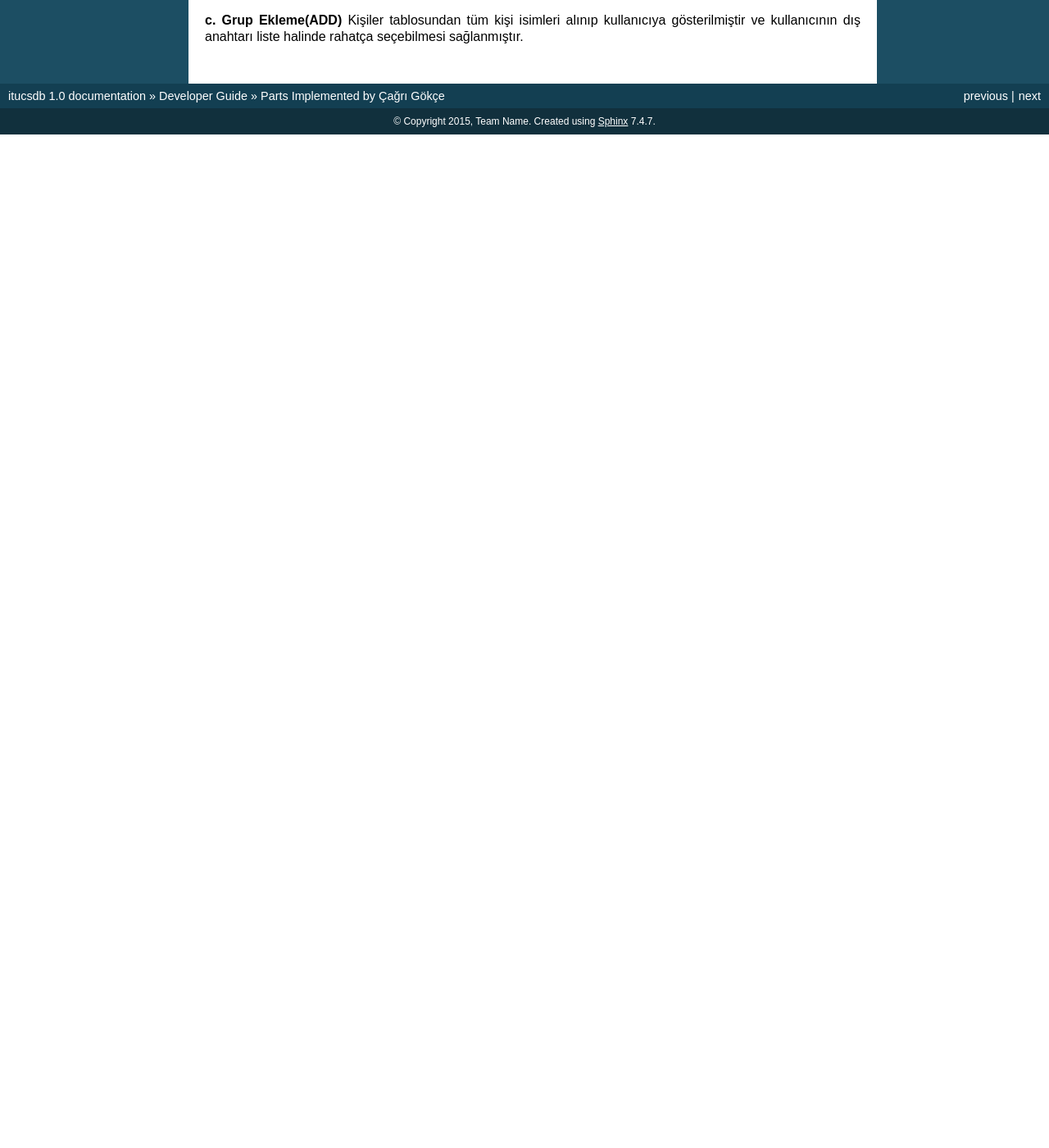
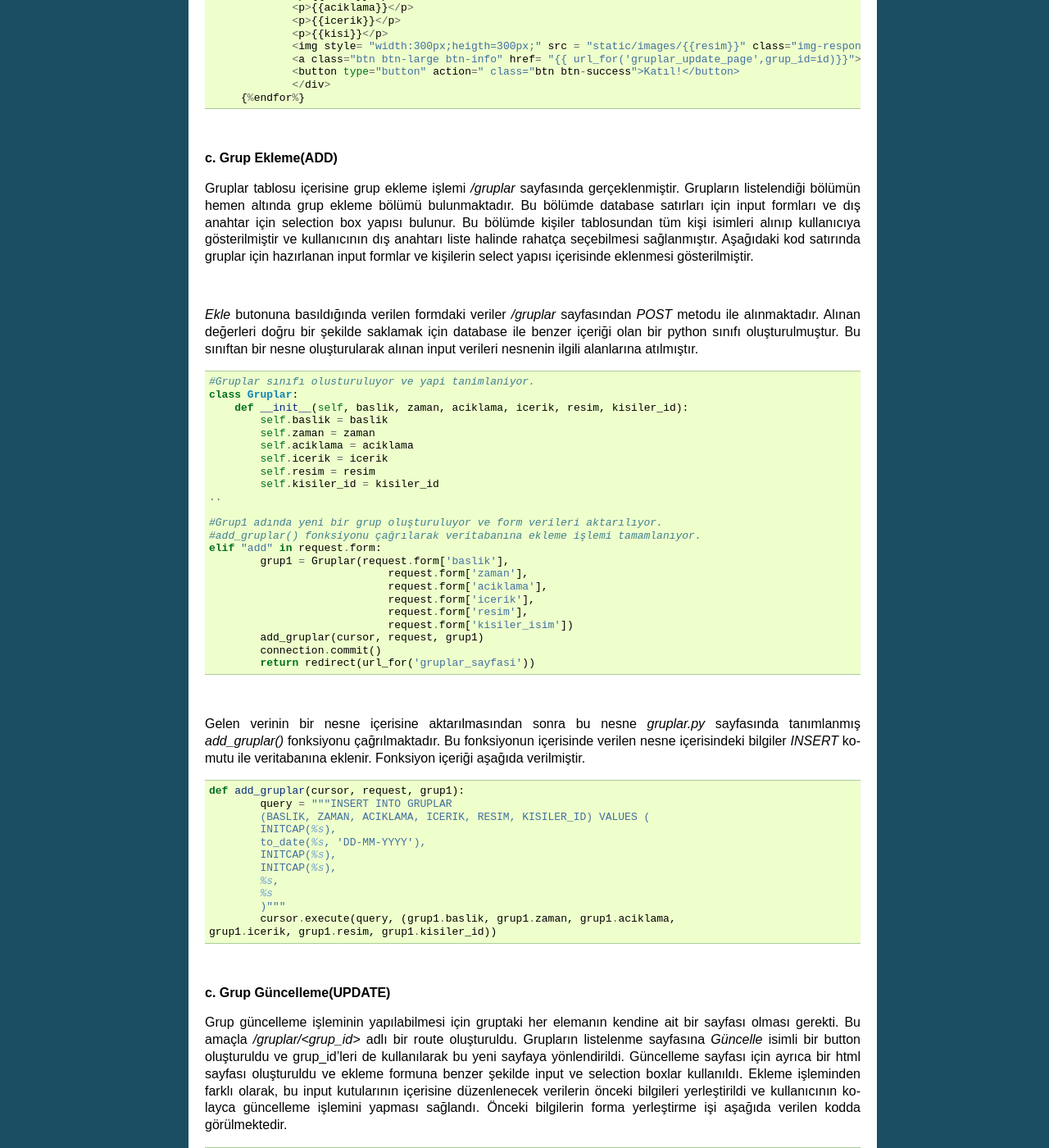
Before and after one commit to orhanse/ConnectLife, a Sphinx documentation site: the page built from docs/developer/member2.rst, in a window 1280 px wide and 1400 px high, scrolled down 2116 px. Shown: the whole window at 82% size. Built offline with Sphinx 7.4.7, drawn with Linux system fonts in a browser that asks for light colours; before the commit the page ends 2280 px from its top, so only the background shows below that; some of the changed text lies outside the part shown.

Commit message:
Ekleme ve Güncelleme fonksiyonları rapora eklendi.

```diff
--- a/docs/developer/member2.rst
+++ b/docs/developer/member2.rst
@@ -109,24 +109,122 @@ Veritabanındaki grupların listelenip kullanıcıya gösterilme işlemi */grupl
            cursor.execute(query)
            kisiler =cursor.fetchall()
    return render_template('gruplar.html', gruplar = gruplar, current_time=now.ctime(),kisiler=kisiler)
-|
 
-.. code-block:: html
-   #HTML
+   #Gruplar.html
    {%for id, baslik, zaman, aciklama, icerik, resim, kisi in gruplar%}
-
-			<h2>{{baslik}}</h2>
-			<p>{{zaman}}</p>
-			<p>{{aciklama}}</p>
-			<p>{{icerik}}</p>
-			<p>{{kisi}}</p>
-			<img style= "width:300px;heigth=300px;" src = "static/images/{{resim}}" class="img-responsive">
-			<a class="btn btn-large btn-info" href= "{{ url_for('gruplar_update_page',grup_id=id)}}">Grubu Duzenle</a>
-			<button type="button" action=" class="btn btn-success">Katıl!</button>
-			</div>
-		{%endfor%}
+		<h2>{{baslik}}</h2>
+		<p>{{zaman}}</p>
+		<p>{{aciklama}}</p>
+		<p>{{icerik}}</p>
+		<p>{{kisi}}</p>
+		<img style= "width:300px;heigth=300px;" src = "static/images/{{resim}}" class="img-responsive">
+		<a class="btn btn-large btn-info" href= "{{ url_for('gruplar_update_page',grup_id=id)}}">Grubu Duzenle</a>
+		<button type="button" action=" class="btn btn-success">Katıl!</button>
+		</div>
+	{%endfor%}
 
 |
 
 **c. Grup Ekleme(ADD)**
-Kişiler tablosundan tüm kişi isimleri alınıp kullanıcıya gösterilmiştir ve kullanıcının dış anahtarı liste halinde rahatça seçebilmesi sağlanmıştır.
+
+Gruplar tablosu içerisine grup ekleme işlemi */gruplar* sayfasında gerçeklenmiştir. Grupların listelendiği bölümün hemen altında grup ekleme bölümü bulunmaktadır. Bu bölümde database satırları için input formları ve dış anahtar için selection box yapısı bulunur. Bu bölümde kişiler tablosundan tüm kişi isimleri alınıp kullanıcıya gösterilmiştir ve kullanıcının dış anahtarı liste halinde rahatça seçebilmesi sağlanmıştır. Aşağıdaki kod satırında gruplar için hazırlanan input formlar ve kişilerin select yapısı içerisinde eklenmesi gösterilmiştir.
+
+.. code-block:: python
+	<form id="add" action="{{ url_for('gruplar_sayfasi')}}" method = "post">
+                <div class="form-group">
+  			<label for="usr">Başlık:</label>
+			<input class="form-control" ... name="baslik" required="required">
+		</div>
+                <div class="form-group">
+			<label for="usr">Kuruluş Tarihi (GG-AA-YYYY)</label>
+			<input class="form-control" ... type="date" name="zaman">
+	        </div>
+		...
+		...
+		<label for="sel1">Olusturan Kisi:</label>
+		<select class="form-control" id="sel1" name="kisiler_isim" form="add">
+		    {%for id, isim in kisiler%}
+			    	<option value = "{{id}}" >{{isim}}</option>
+		    {%endfor%}
+		</select>
+	</form>
+
+|
+*Ekle* butonuna basıldığında verilen formdaki veriler */gruplar* sayfasından *POST* metodu ile alınmaktadır. Alınan değerleri doğru bir şekilde saklamak için database ile benzer içeriği olan bir python sınıfı oluşturulmuştur. Bu sınıftan bir nesne oluşturularak alınan input verileri nesnenin ilgili alanlarına atılmıştır.
+
+.. code-block:: python
+
+	#Gruplar sınıfı olusturuluyor ve yapi tanimlaniyor.
+	class Gruplar:
+	    def __init__(self, baslik, zaman, aciklama, icerik, resim, kisiler_id):
+		self.baslik = baslik
+		self.zaman = zaman
+		self.aciklama = aciklama
+		self.icerik = icerik
+		self.resim = resim
+		self.kisiler_id = kisiler_id
+	..
+
+	#Grup1 adında yeni bir grup oluşturuluyor ve form verileri aktarılıyor.
+	#add_gruplar() fonksiyonu çağrılarak veritabanına ekleme işlemi tamamlanıyor.
+	elif "add" in request.form:
+		grup1 = Gruplar(request.form['baslik'],
+				    request.form['zaman'],
+				    request.form['aciklama'],
+				    request.form['icerik'],
+				    request.form['resim'],
+				    request.form['kisiler_isim'])
+		add_gruplar(cursor, request, grup1)
+		connection.commit()
+		return redirect(url_for('gruplar_sayfasi'))
+
+|
+
+Gelen verinin bir nesne içerisine aktarılmasından sonra bu nesne *gruplar.py* sayfasında tanımlanmış *add_gruplar()* fonksiyonu çağrılmaktadır. Bu fonksiyonun içerisinde verilen nesne içerisindeki bilgiler *INSERT* komutu ile veritabanına eklenir. Fonksiyon içeriği aşağıda verilmiştir.
+
+.. code-block:: python
+
+	def add_gruplar(cursor, request, grup1):
+		query = """INSERT INTO GRUPLAR
+		(BASLIK, ZAMAN, ACIKLAMA, ICERIK, RESIM, KISILER_ID) VALUES (
+		INITCAP(%s),
+		to_date(%s, 'DD-MM-YYYY'),
+		INITCAP(%s),
+		INITCAP(%s),
+		%s,
+		%s
+		)"""
+		cursor.execute(query, (grup1.baslik, grup1.zaman, grup1.aciklama,
+	grup1.icerik, grup1.resim, grup1.kisiler_id))
+
+|
+
+**c. Grup Güncelleme(UPDATE)**
+
+Grup güncelleme işleminin yapılabilmesi için gruptaki her elemanın kendine ait bir sayfası olması gerekti. Bu amaçla */gruplar/<grup_id>* adlı bir route oluşturuldu. Grupların listelenme sayfasına *Güncelle* isimli bir button oluşturuldu ve grup_id'leri de kullanılarak bu yeni sayfaya yönlendirildi. Güncelleme sayfası için ayrıca bir html sayfası oluşturuldu ve ekleme formuna benzer şekilde input ve selection boxlar kullanıldı. Ekleme işleminden farklı olarak, bu input kutularının içerisine düzenlenecek verilerin önceki bilgileri yerleştirildi ve kullanıcının kolayca güncelleme işlemini yapması sağlandı. Önceki bilgilerin forma yerleştirme işi aşağıda verilen kodda görülmektedir.
+
+.. code-block:: python
+
+	<form id="update" action="{{ url_for('gruplar_update_page',grup_id=id) }}" method = "post">
+		#VALUE değerine atanan ilk değerler dolu olarak geliyor ve kullanıcıya gösteriliyor.
+                <label for="usr">Baslik:</label>
+		<input class="form-control" value="{{baslik}}" form ="update" type="text" name="baslik">
+		<label for="usr">Tarih:</label>
+		<input class="form-control" value="{{zaman}}" form ="update" type="date" name="zaman">
+		...
+		#Dış anahtar listesi için önceden atanmış kişi formda seçili olarak geliyor.
+		<label for="sel1">Olusturan Kisi:</label>
+		<select class="form-control" id="sel1" name="kisiler_isim" form="update">
+			{%for id, isim in kisiler%}
+				<option value = "{{id}}" >{{isim}}</option>
+			{%endfor%}
+		</select>
+		#Güncelleme işleminde ID değerini rahatça tespit etmek için görünmeyen bir form açılıp
+		#initial değer olarak güncellenen grubun ID değeri atanıyor.
+		<input type="hidden" name="grup_id" value="{{id}}">
+                <input id="gruplar_form_update" value="Grubu Guncelle" name="update" type="submit">
+	</form>
+
+|
+
+Forma yerleştirilen bilgiler kullanıcı düzenlemesinden geçtikten sonra *POST* metodu ile kullanıcıdan alınıyor.
```
Also changed, not shown: other parts of docs/developer/member2.rst (+1 -1 lines).
